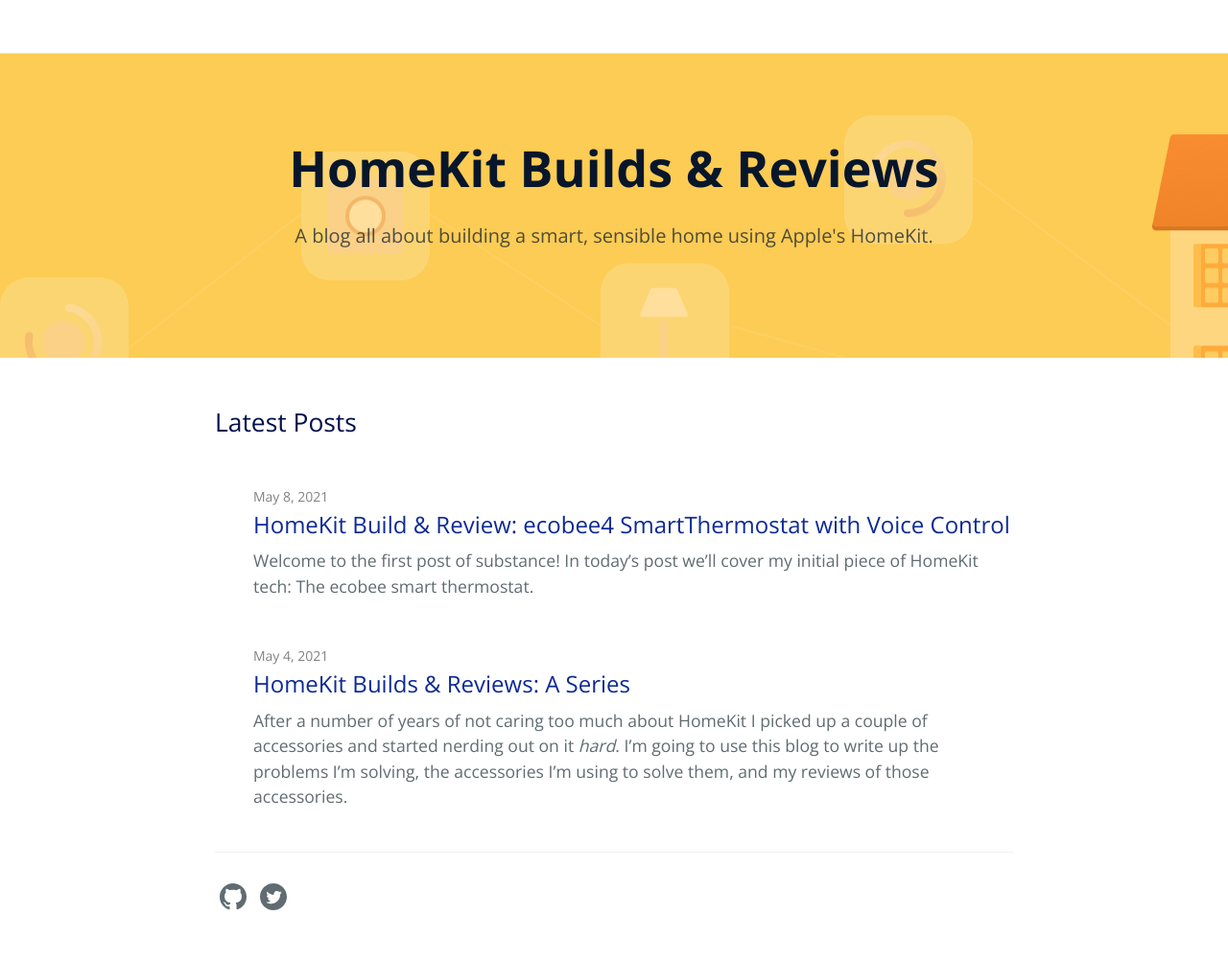
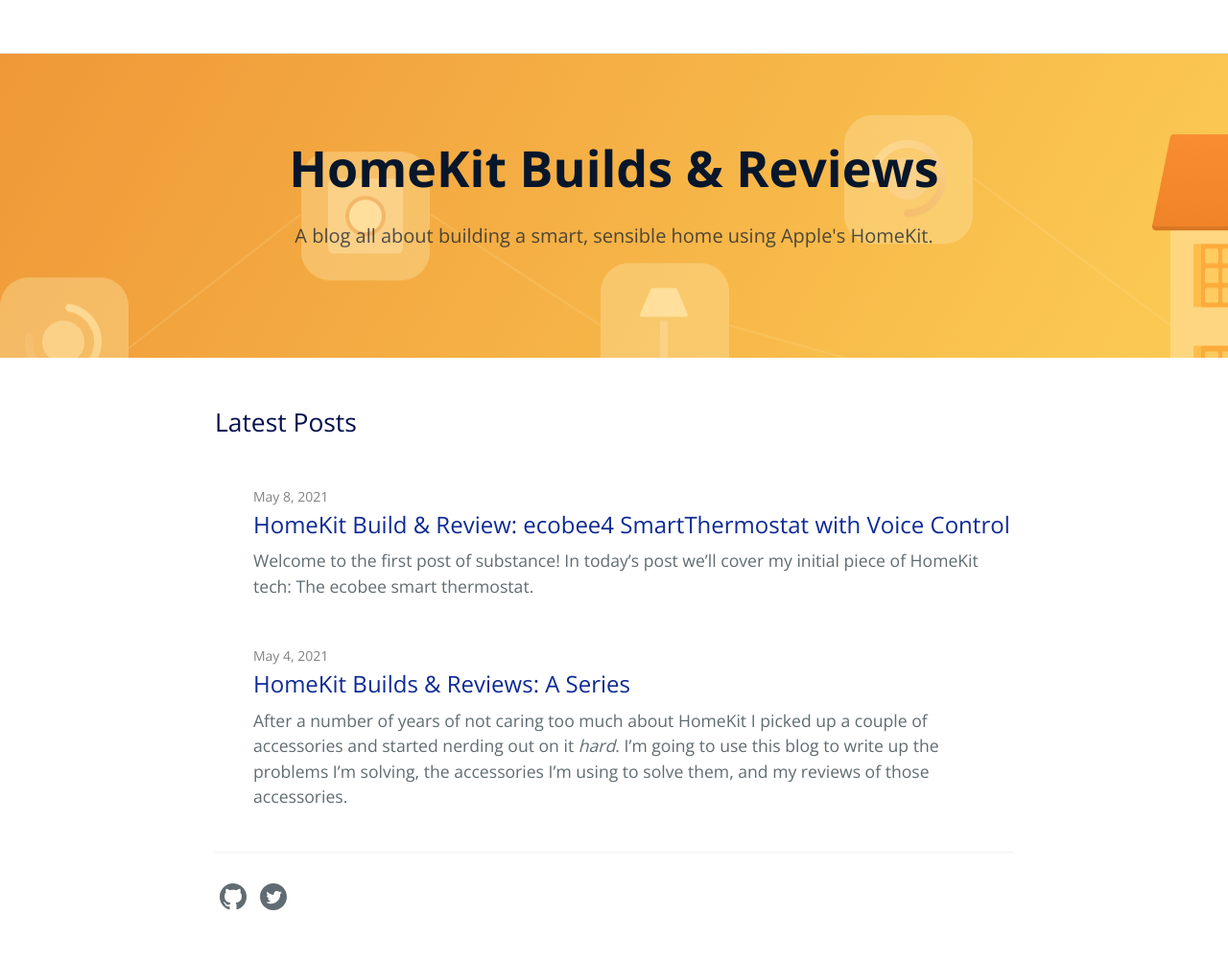
Before and after one commit to MrRooni/homekitbuilds, a Jekyll site: the page built from index.md, in a window 1280 px wide. Shown: the whole page at 96% size. Built offline with Jekyll 4.4.1, drawn with Linux system fonts in a browser that asks for light colours.

Commit message:
Rename the header image in an attempt to get it to show up

```diff
--- a/_sass/jekyll-theme-cayman-blog.scss
+++ b/_sass/jekyll-theme-cayman-blog.scss
@@ -110,8 +110,7 @@
   color: $header-heading-color;
   text-align: center;
   background-color: $header-bg-color;
-  background-image: url("/assets/images/header.png");
-  // background-image: linear-gradient(120deg, $header-bg-color-secondary, $header-bg-color);
+  background-image: url("/assets/images/homekit-builds-site-header.png"), linear-gradient(120deg, $header-bg-color-secondary, $header-bg-color);
 
   @include large {
     padding: 5rem 6rem;
```
Also changed, not shown: 404.md (+1 -1 lines), assets/images/homekit-builds-site-header.png (renamed from assets/images/Header.png).
